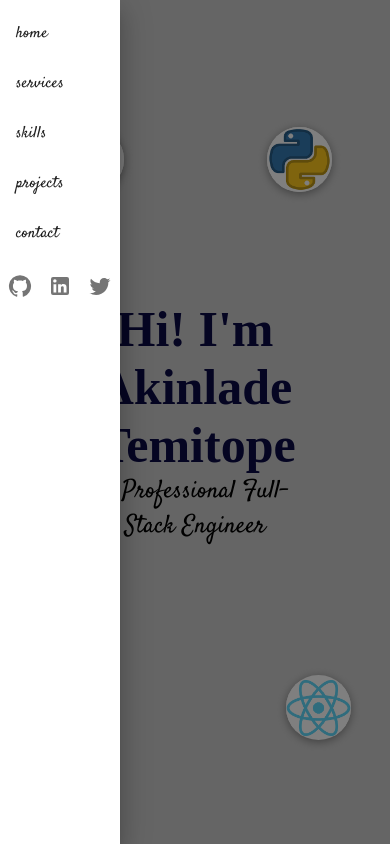
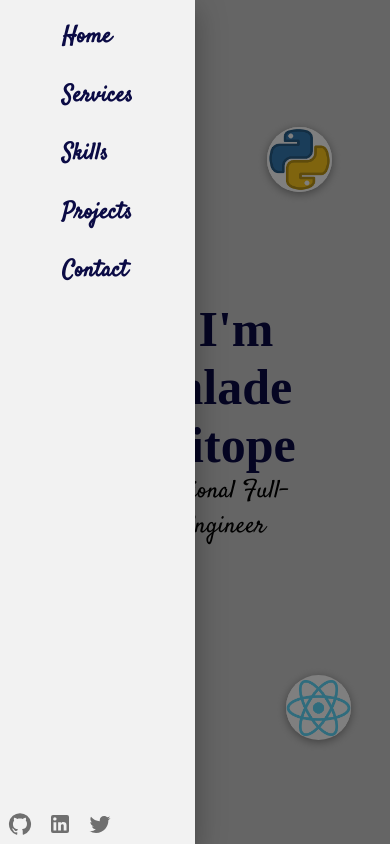
Before and after one commit to mckent05/porfolio-react, a React (Create React App) app: page / in a window 390 px wide. Both pictures are taken after a click on the button 20 px from the left and 20 px from the top of the page. Shown: the top 844 px of the page. Built offline with nearby package versions, Linux system fonts and the light colour scheme.

Commit message:
Styled mobile Navbar

```diff
--- a/src/Components/Contact/Contact.js
+++ b/src/Components/Contact/Contact.js
@@ -85,7 +85,7 @@ const Contact = ({ contact }) => {
             {" "}
             I thrive on using code to build new innovations and ensuring users
             have the best experience while using any of my software. Would you
-            like us to build innovations for the future, contact me today ?{" "}
+            like us to build innovations for the future, contact me today !!{" "}
           </p>
         </Box>
         <Button title='twitter' link={contact.twitter} />
--- a/src/Components/NavBar/MobileNav/DrawerComponent.js
+++ b/src/Components/NavBar/MobileNav/DrawerComponent.js
@@ -1,4 +1,4 @@
-import React, { useState, useEffect } from "react";
+import React, { useState } from "react";
 import { Drawer, List, IconButton } from "@mui/material";
 import { makeStyles } from "@mui/styles";
 import { Menu, GitHub, LinkedIn, Twitter } from "@mui/icons-material";
@@ -9,11 +9,6 @@ const useStyles = makeStyles(() => ({
   socialDiv: {
     width: '100%',
     display: 'flex',
-  },
-  navCont: {
-    '& .MuiDrawer-root': {
-      backgroundColor: 'black'
-    }
   }
 }))
 
@@ -32,13 +27,19 @@ const DrawerComponent = ({ social }) => {
     setOpenDrawer(false);
   };
 
-  useEffect(() => {
-    console.log(openDrawer)
-  }, [openDrawer])
-
   return (
     <div className={classes.navCont}>
-      <Drawer open={openDrawer} onClose={() => setOpenDrawer(false)}>
+      <Drawer PaperProps= {{
+        sx: {
+          backgroundColor: '#f2f2f2',
+          color: "#0b0b45",
+          width: '50%',
+          display: 'flex',
+          flexDirection:'column',
+          justifyContent: 'space-between',
+          alignItems: 'center',
+        }
+      }} open={openDrawer} onClose={() => setOpenDrawer(false)}>
         <List>
           {links.map((el) => (
             <MobileLink
--- a/src/Components/NavBar/MobileNav/MobileLink.js
+++ b/src/Components/NavBar/MobileNav/MobileLink.js
@@ -1,8 +1,22 @@
 import { ListItem, ListItemText } from "@mui/material";
+import  { makeStyles } from "@mui/styles"
 import React from "react";
 import { Link } from "react-scroll";
 
+const useStyles = makeStyles((theme) => ({
+  link: {
+    color: '#0b0b45',
+    fontSize: 23,
+    textDecoration: "none",
+    textTransform: "capitalize",
+    cursor: "pointer",
+    paddingBottom: 8,
+    fontWeight: 800
+  },
+}))
+
 const MobileLink = ({ linkName, control }) => {
+  const classes = useStyles()
   return (
     <ListItem>
       <ListItemText>
@@ -11,6 +25,7 @@ const MobileLink = ({ linkName, control }) => {
         spy={true}
         smooth={true}
         onClick={() => control() }
+        className={classes.link}
       >
         {" "}
         {linkName}
--- a/src/Components/Portfolio.js
+++ b/src/Components/Portfolio.js
@@ -1,6 +1,5 @@
 import React, { useState, useLayoutEffect, useRef } from "react";
-import { Grid, Box } from "@mui/material";
-import { useTheme, useMediaQuery } from "@mui/material";
+import { useTheme, useMediaQuery, Grid } from "@mui/material";
 import { makeStyles } from "@mui/styles";
 import NavBar from "./NavBar/NavBar";
 import DrawerComponent from "./NavBar/MobileNav/DrawerComponent";
@@ -124,7 +123,7 @@ const Portfolio = () => {
 
   return (
     <Grid container className={classes.root}>
-      <Box className={classes.cont} id="home">
+      <header className={classes.cont} id="home">
         {isMobile ? (
           <DrawerComponent social={socialLinks} />
         ) : (
@@ -135,7 +134,7 @@ const Portfolio = () => {
           />
         )}
         <Home name={name} jobTitle={job} />
-      </Box>
+      </header>
       <ServiceDiv animate={display.services} id="services" ref={services}>
         <SectionHeader text="What" spanText="I Do" />
         <About about={mySkills} />
```
